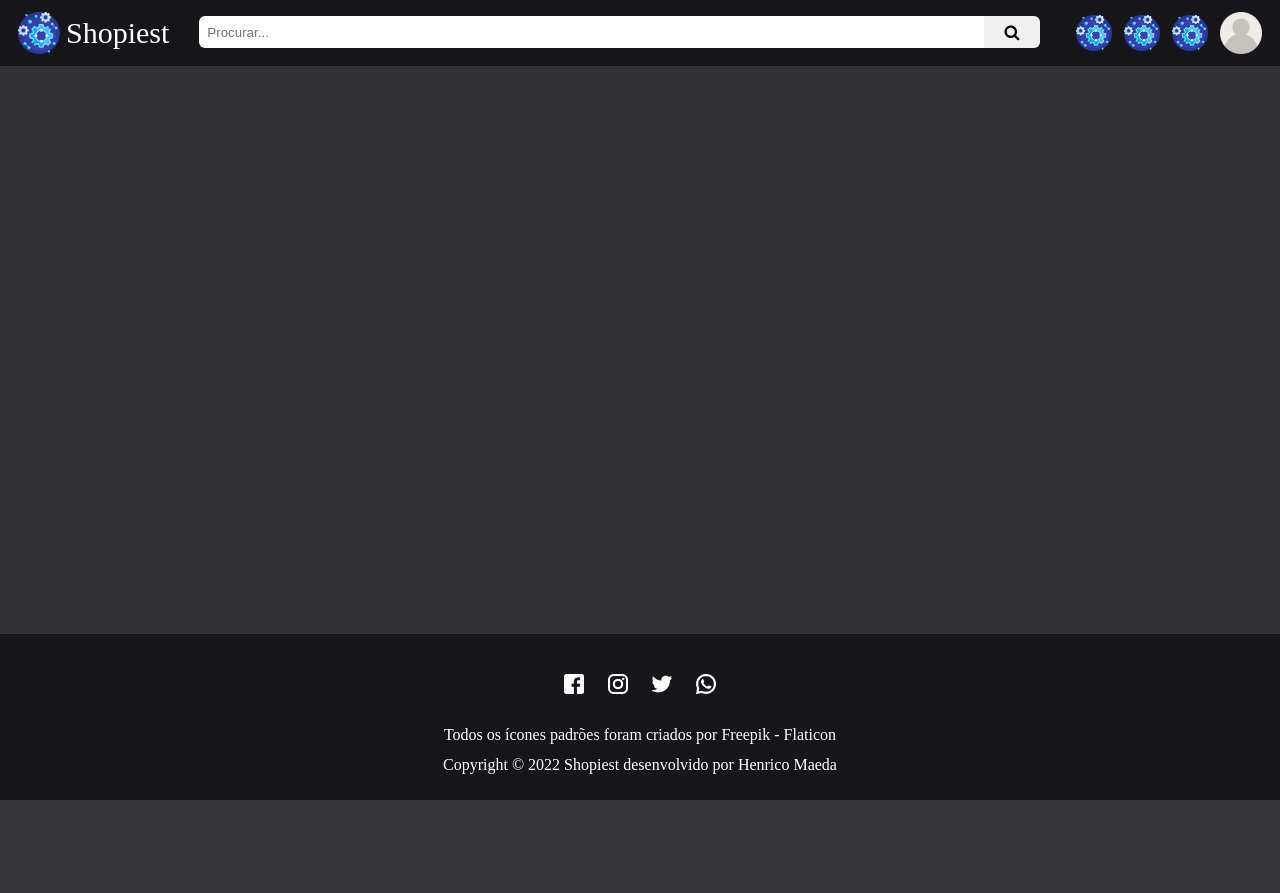
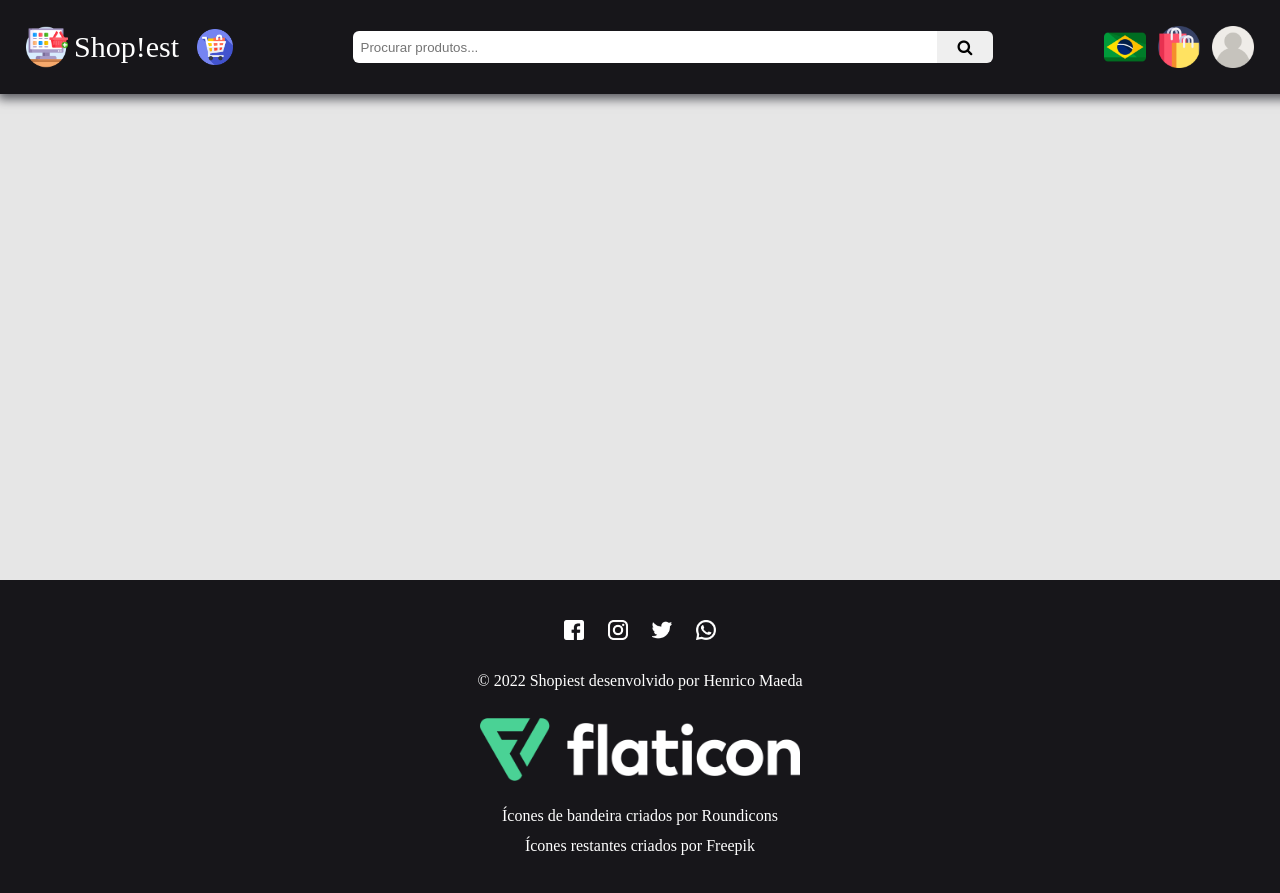
Before and after one commit to henricomaeda/Companify, a PHP site: page /pt_BR/index.php in a window 1280 px wide. Before the commit the page ends 800 px from the top, so only its background shows below. Run offline with PHP 8.4, Linux system fonts and the light colour scheme.

Commit message:
Atualizando arquivos

```diff
--- a/index.php
+++ b/index.php
@@ -1,3 +1 @@
-<?php include "templates/header.php" ?>
-<!-- INDEX -->
-<?php include "templates/footer.php" ?>
+<?php header("Location: ../pt_BR") ?>
--- /dev/null
+++ b/pt_BR/index.php
@@ -0,0 +1,2 @@
+<?php include "./templates/header.php" ?>
+<?php include "./templates/footer.php" ?>
--- /dev/null
+++ b/pt_BR/templates/footer.php
@@ -0,0 +1,33 @@
+		</article>
+	</body>
+	<footer>
+		<nav>
+			<div class="social-media">
+				<nav class="social-media">
+					<a href="https://facebook.com">
+						<img src="<?= $BASE_URL ?>../assets/social_networks/Facebook.png" />
+						<span> Facebook </span>
+					</a>
+					<a href="https://instagram.com">
+						<img src="<?= $BASE_URL ?>../assets/social_networks/Instagram.png" />
+						<span> Instagram </span>
+					</a>
+					<a href="https://twitter.com">
+						<img src="<?= $BASE_URL ?>../assets/social_networks/Twitter.png" />
+						<span> Twitter </span>
+					</a>
+					<a href="https://whatsapp.com">
+						<img src="<?= $BASE_URL ?>../assets/social_networks/WhatsApp.png" />
+						<span> WhatsApp </span>
+					</a>
+				</nav>
+			</div>
+			<span class="author"> © 2022 Shopiest desenvolvido por <a class="underline" href="https://br.linkedin.com/in/henricomaeda">Henrico Maeda</a></span>
+			<div class="flaticon">
+				<a href="https://www.flaticon.com"><img src="<?= $BASE_URL ?>../assets/flaticon/flaticon_logo.png" /></a>
+				<span class="author"> Ícones de bandeira criados por <a class="underline" href="https://www.flaticon.com/authors/roundicons">Roundicons</a></span>
+				<span class="author"> Ícones restantes criados por <a class="underline" href="https://www.flaticon.com/authors/freepik">Freepik</a></span>
+			</div>
+		</nav>
+	</footer>
+</html>
--- /dev/null
+++ b/pt_BR/templates/header.php
@@ -0,0 +1,48 @@
+<?php
+	$INDEX = "$_SERVER[HTTP_HOST]";
+	$BASE_URL = "http://$INDEX$_SERVER[REQUEST_URI]";
+?>
+<!DOCTYPE html>
+<html lang="pt-BR">
+    <head>
+        <meta charset="UTF-8" />
+        <meta http-equiv="X-UA-Compatible" content="IE=edge" />
+        <meta name="viewport" content="width=device-width, initial-scale=1.0" />
+		<link rel="stylesheet" href="https://cdnjs.cloudflare.com/ajax/libs/font-awesome/4.7.0/css/font-awesome.min.css" />
+        <link rel="stylesheet" href="<?= $BASE_URL ?>/../../styles.css" />
+        <link rel="icon" href="<?= $BASE_URL ?>/../../assets/logo.png" />
+		<script type="text/javascript" src="<?= $BASE_URL ?>/../../javascript.js"></script>
+        <title> Shopiest </title>
+    </head>
+	<header>
+		<nav class="header">
+			<a class="logo" href="<?= $INDEX ?>/../">
+				<img src="<?= $BASE_URL ?>/../../assets/logo.png" /><span> Shop!est </span>
+			</a>
+			<a class="cart" href="<?= $BASE_URL ?>/../carrinho.php">
+				<img src="<?= $BASE_URL ?>/../../assets/flaticon/assets/cart.png" /><span> Meu carrinho </span>
+			</a>
+			<div class="search">
+				<form method="POST" enctype="application/json" onsubmit="return search()" action="<?= $BASE_URL ?>/../procurar.php">
+					<input type="text" id="product" name="product" placeholder="Procurar produtos..." />
+					<button type="submit" class="float fa fa-search"></button>
+				</form>
+			</div>
+			<div class="right">
+				<div class="languages">
+					<a href="<?php echo str_replace("pt_BR", "en_US", $BASE_URL) ?>">
+						<img class="language" src="<?= $BASE_URL ?>/../../assets/languages/united_states.png" />
+					</a>
+					<img class="default language" src="<?= $BASE_URL ?>/../../assets/languages/brazil.png" />
+				</div>
+				<a href="<?= $BASE_URL ?>/../conectar.php"><span> Meus produtos </span>
+					<img class="profile" src="<?= $BASE_URL ?>/../../assets/flaticon/assets/products.png" />
+				</a>
+				<a href="<?= $BASE_URL ?>/../conectar.php"><span> Conectar </span>
+					<img class="profile" src="<?= $BASE_URL ?>/../../assets/default.png" />
+				</a>
+			</div>
+		</nav>
+	</header>
+    <body>
+		<article class="body">
--- a/styles.css
+++ b/styles.css
@@ -1,8 +1,25 @@
+/* BODY */
+body {background-color: #e6e6e6; margin: 0px}
+article.body {
+	min-height: calc(100vh - 420px);
+	padding: 180px 20px 20px 20px;
+	z-index: 2;
+}
+
 /* HEADER */
 nav.header div.right {display: flex}
-body {background-color: #323136; margin: 0px}
-header {background-color: #17161a; padding: 12px}
-nav.header, a.logo, div.right a {align-items: center; display: flex}
+header:hover {padding: 26px 20px 26px 20px}
+nav.header, a.logo, div.right a, a.cart, div.languages {align-items: center; display: flex; z-index: 1}
+header {
+	box-shadow: 0px 2.6px 10px 2px #58595f;
+	background-color: #17161a;
+	transition: padding 600ms;
+	width: 100%;
+	z-index: 10;
+	padding: 20px;
+	position: fixed;
+}
+
 a.logo {color: white; font-size: 30px; transition: color 600ms}
 a:link, a:visited, a:hover, a:active {text-decoration: none}
 a.logo:hover img {transform: rotate(20deg)}
@@ -14,12 +31,9 @@ a.logo img {
 }
 
 div.search form {display: flex}
-div.search {
-	width: 100%;
-	margin: auto;
-	padding: 0px 30px 2px 30px;
-}
-
+div.right {margin-right: 40px; z-index: 0}
+div.right a span, a.cart span, a.logo span {white-space: nowrap}
+div.search {width: 50%; margin: auto; display: block}
 div.search input {
 	z-index: 2;
 	width: 100%;
@@ -29,7 +43,7 @@ div.search input {
 }
 
 div.search input:focus ~ button.float {
-	position: absolute;
+	position: fixed;
 	cursor: auto;
 	z-index: 1;
 	top: 50%;
@@ -50,31 +64,31 @@ div.search button {
 	cursor: pointer;
 }
 
-div.right a img.profile{width: 42px}
-div.right a img {width: 36px; padding: 0px 6px 0px 6px}
-div.right a:hover {font-size: 20px}
-div.right a {
+a.cart {padding: 0px 6px 0px 12px}
+a.cart span {padding: 0px 8px 0px 0px}
+div.right a img.profile {width: 42px}
+div.right a img, a.cart img {width: 36px; padding: 0px 6px 0px 6px}
+div.right a:hover, a.cart:hover {font-size: 20px}
+div.right a, a.cart {
 	color: white;
 	font-size: 0px;
 	transition: font-size 600ms;
 }
 
+div.languages:hover a img.language {width: 42px}
+div.languages a img.language {width: 0px; transition: width 600ms}
+img.language {width: 42px; padding: 0px 6px 0px 0px}
+
 /* INDEX */
 /* FOOTER */
-footer {
-	bottom: 0;
-	width: 100%;
-	position: fixed;
-	background-color: #17161a;
-}
-
+footer {width: 100%; background-color: #17161a}
 footer nav {
 	padding: 20px;
 	display: table;
 	margin: 0 auto;
 }
 
-footer nav span {
+footer nav span, span.author {
 	color: white;
 	padding: 6px;
 	display: block;
@@ -91,6 +105,7 @@ div.social-media a img {
 	margin: 0 auto;
 	display: block;
 }
+
 div.social-media a:hover span {font-size: 20px}
 div.social-media a span {
 	padding: 0px;
@@ -98,10 +113,20 @@ div.social-media a span {
 	transition: font-size 600ms;
 }
 
-span.underline:hover {text-decoration-color: white}
-span.underline {
-	text-underline-offset: 0.6em;
-	text-decoration: underline 0.10em;
-	text-decoration-color: transparent;
-	transition: 600ms
+footer div.flaticon {padding: 12px}
+footer div.flaticon img:hover {width: 400px; padding: 20px 0px 30px 0px;}
+footer div.flaticon img {
+	width: 320px;
+	margin: auto;
+	display: block;
+	padding: 10px 0px 20px 0px;
+	transition: width 600ms, padding 600ms;
 }
+a.underline:hover {text-decoration-color: white; font-size: 20px; margin: 10px}
+a.underline {
+	text-underline-offset: 0.30em;
+	text-decoration: transparent underline 0.06em;
+	transition: text-decoration 260ms, font-size 640ms, margin 420ms;
+	font-size: 16px;
+	color: white;
+}
```
Also changed, not shown: assets/flaticon/assets/cart.png (added), assets/flaticon/assets/products.png (added), assets/flaticon/flaticon_logo.png (added), assets/languages/brazil.png (added), assets/languages/united_states.png (added), assets/logo.png, assets/main.png (added).
